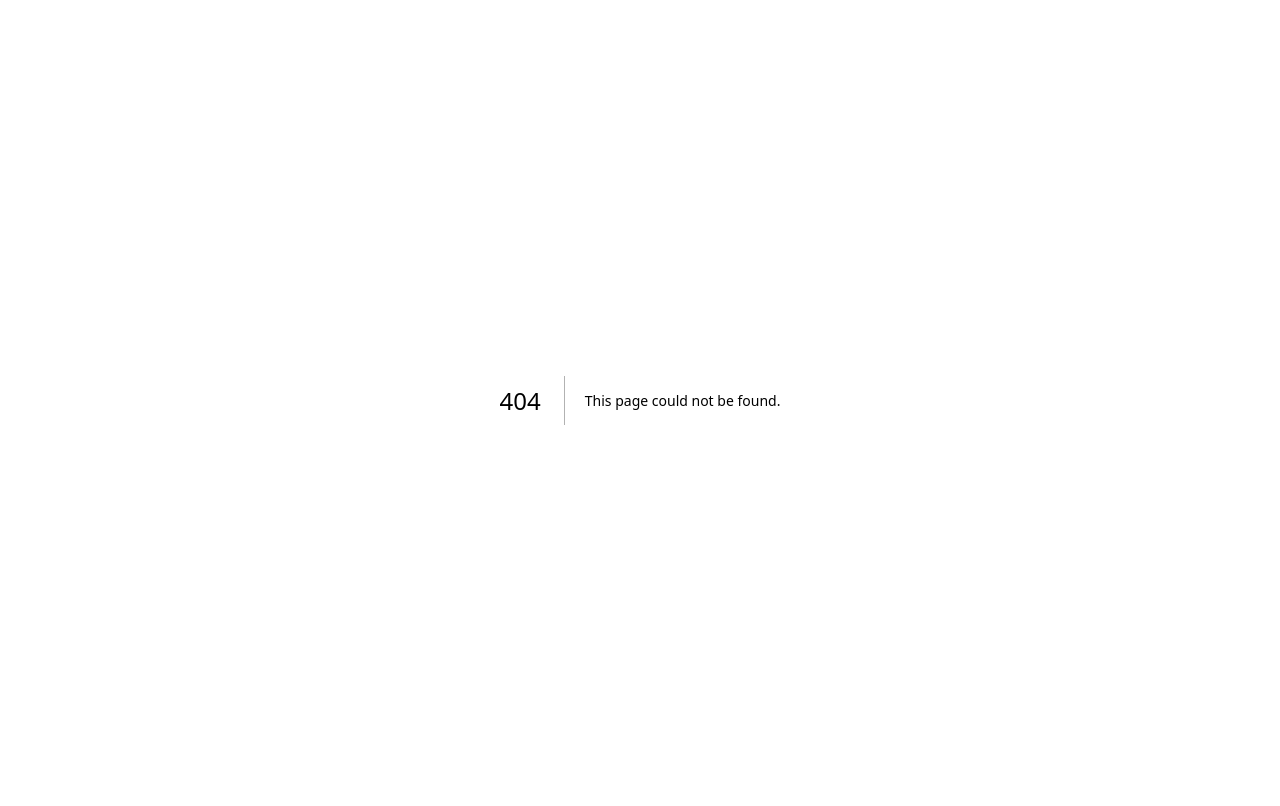
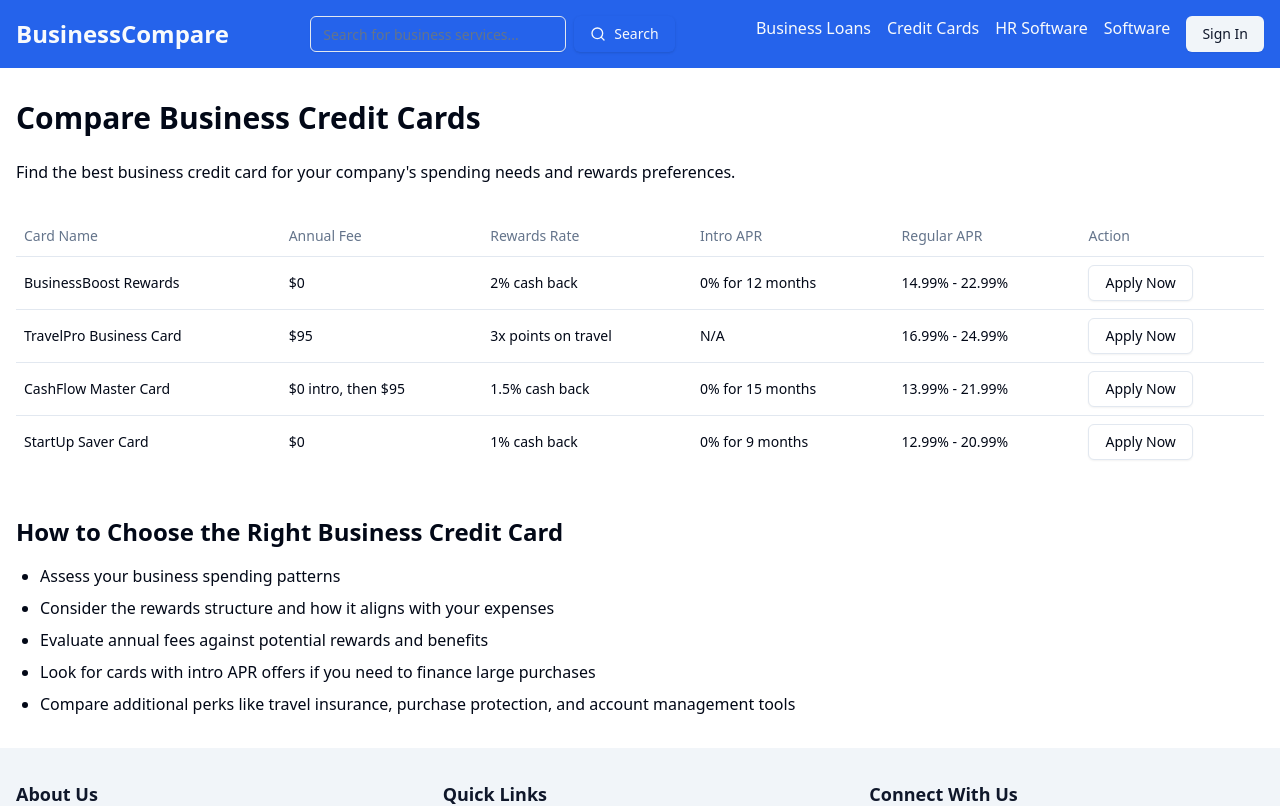
Before and after one commit to ewinney/Compare, a Next.js app: page /credit-cards in a window 1280 px wide. Before the commit this address had no page. Shown: the top 806 px of the page. Built offline with nearby package versions, Linux system fonts and the light colour scheme.

Commit message:
SOFTGEN MAGIC

```diff
--- a/src/components/Header.jsx
+++ b/src/components/Header.jsx
@@ -1,23 +1,25 @@
 import Link from 'next/link';
 import { Button } from '@/components/ui/button';
+import Search from './Search';
 
 export default function Header() {
   return (
     <header className="bg-primary text-primary-foreground">
       <div className="container mx-auto px-4 py-4">
-        <div className="flex justify-between items-center">
-          <Link href="/" className="text-2xl font-bold">
+        <div className="flex flex-col md:flex-row justify-between items-center">
+          <Link href="/" className="text-2xl font-bold mb-4 md:mb-0">
             BusinessCompare
           </Link>
-          <nav>
-            <ul className="flex space-x-4">
+          <Search />
+          <nav className="mt-4 md:mt-0">
+            <ul className="flex flex-wrap justify-center md:justify-end space-x-4">
               <li><Link href="/loans" className="hover:underline">Business Loans</Link></li>
               <li><Link href="/credit-cards" className="hover:underline">Credit Cards</Link></li>
               <li><Link href="/hr-software" className="hover:underline">HR Software</Link></li>
               <li><Link href="/software" className="hover:underline">Software</Link></li>
+              <li><Button variant="secondary" className="mt-2 md:mt-0">Sign In</Button></li>
             </ul>
           </nav>
-          <Button variant="secondary">Sign In</Button>
         </div>
       </div>
     </header>
--- /dev/null
+++ b/src/components/Search.jsx
@@ -0,0 +1,64 @@
+import { useState } from 'react';
+import { Input } from '@/components/ui/input';
+import { Button } from '@/components/ui/button';
+import { Search as SearchIcon } from 'lucide-react';
+
+const searchCategories = [
+  'Business Loans',
+  'Credit Cards',
+  'HR Software',
+  'Accounting Software',
+  'CRM Software',
+  'Project Management Tools',
+];
+
+export default function Search() {
+  const [searchTerm, setSearchTerm] = useState('');
+  const [suggestions, setSuggestions] = useState([]);
+
+  const handleSearch = (value) => {
+    setSearchTerm(value);
+    if (value.length > 0) {
+      const filteredSuggestions = searchCategories.filter(category =>
+        category.toLowerCase().includes(value.toLowerCase())
+      );
+      setSuggestions(filteredSuggestions);
+    } else {
+      setSuggestions([]);
+    }
+  };
+
+  return (
+    <div className="relative">
+      <div className="flex">
+        <Input
+          type="text"
+          placeholder="Search for business services..."
+          value={searchTerm}
+          onChange={(e) => handleSearch(e.target.value)}
+          className="w-64 mr-2"
+        />
+        <Button type="submit">
+          <SearchIcon className="h-4 w-4 mr-2" />
+          Search
+        </Button>
+      </div>
+      {suggestions.length > 0 && (
+        <ul className="absolute z-10 w-64 bg-background border border-input rounded-md mt-1 max-h-60 overflow-auto">
+          {suggestions.map((suggestion, index) => (
+            <li
+              key={index}
+              className="px-4 py-2 hover:bg-accent hover:text-accent-foreground cursor-pointer"
+              onClick={() => {
+                setSearchTerm(suggestion);
+                setSuggestions([]);
+              }}
+            >
+              {suggestion}
+            </li>
+          ))}
+        </ul>
+      )}
+    </div>
+  );
+}
--- /dev/null
+++ b/src/pages/credit-cards.js
@@ -0,0 +1,57 @@
+import Layout from '@/components/Layout';
+import { Table, TableBody, TableCell, TableHead, TableHeader, TableRow } from '@/components/ui/table';
+import { Button } from '@/components/ui/button';
+
+const creditCardOptions = [
+  { name: 'BusinessBoost Rewards', annualFee: '$0', rewardsRate: '2% cash back', introAPR: '0% for 12 months', regularAPR: '14.99% - 22.99%' },
+  { name: 'TravelPro Business Card', annualFee: '$95', rewardsRate: '3x points on travel', introAPR: 'N/A', regularAPR: '16.99% - 24.99%' },
+  { name: 'CashFlow Master Card', annualFee: '$0 intro, then $95', rewardsRate: '1.5% cash back', introAPR: '0% for 15 months', regularAPR: '13.99% - 21.99%' },
+  { name: 'StartUp Saver Card', annualFee: '$0', rewardsRate: '1% cash back', introAPR: '0% for 9 months', regularAPR: '12.99% - 20.99%' },
+];
+
+export default function CreditCards() {
+  return (
+    <Layout>
+      <h1 className="text-3xl font-bold mb-6">Compare Business Credit Cards</h1>
+      <p className="mb-8">Find the best business credit card for your company's spending needs and rewards preferences.</p>
+
+      <Table>
+        <TableHeader>
+          <TableRow>
+            <TableHead>Card Name</TableHead>
+            <TableHead>Annual Fee</TableHead>
+            <TableHead>Rewards Rate</TableHead>
+            <TableHead>Intro APR</TableHead>
+            <TableHead>Regular APR</TableHead>
+            <TableHead>Action</TableHead>
+          </TableRow>
+        </TableHeader>
+        <TableBody>
+          {creditCardOptions.map((card) => (
+            <TableRow key={card.name}>
+              <TableCell className="font-medium">{card.name}</TableCell>
+              <TableCell>{card.annualFee}</TableCell>
+              <TableCell>{card.rewardsRate}</TableCell>
+              <TableCell>{card.introAPR}</TableCell>
+              <TableCell>{card.regularAPR}</TableCell>
+              <TableCell>
+                <Button variant="outline">Apply Now</Button>
+              </TableCell>
+            </TableRow>
+          ))}
+        </TableBody>
+      </Table>
+
+      <div className="mt-12">
+        <h2 className="text-2xl font-semibold mb-4">How to Choose the Right Business Credit Card</h2>
+        <ul className="list-disc pl-6 space-y-2">
+          <li>Assess your business spending patterns</li>
+          <li>Consider the rewards structure and how it aligns with your expenses</li>
+          <li>Evaluate annual fees against potential rewards and benefits</li>
+          <li>Look for cards with intro APR offers if you need to finance large purchases</li>
+          <li>Compare additional perks like travel insurance, purchase protection, and account management tools</li>
+        </ul>
+      </div>
+    </Layout>
+  );
+}
--- a/src/pages/index.js
+++ b/src/pages/index.js
@@ -22,6 +22,26 @@ export default function Home() {
         </div>
 
         <section className="mb-12">
+          <h2 className="text-3xl font-bold mb-4">Featured Comparisons</h2>
+          <div className="grid grid-cols-1 md:grid-cols-2 gap-6">
+            <div className="bg-accent text-accent-foreground rounded-lg shadow-md p-6">
+              <h3 className="text-2xl font-semibold mb-2">Top Business Credit Cards for Travel</h3>
+              <p className="mb-4">Discover cards that offer the best travel rewards and perks for your business.</p>
+              <Link href="/credit-cards">
+                <Button variant="secondary">View Comparison</Button>
+              </Link>
+            </div>
+            <div className="bg-accent text-accent-foreground rounded-lg shadow-md p-6">
+              <h3 className="text-2xl font-semibold mb-2">Best Small Business Loans</h3>
+              <p className="mb-4">Compare flexible financing options tailored for small businesses.</p>
+              <Link href="/loans">
+                <Button variant="secondary">View Comparison</Button>
+              </Link>
+            </div>
+          </div>
+        </section>
+
+        <section className="mb-12">
           <h2 className="text-3xl font-bold mb-4">Why Choose BusinessCompare?</h2>
           <div className="grid grid-cols-1 md:grid-cols-3 gap-6">
             <div>
@@ -38,6 +58,20 @@ export default function Home() {
             </div>
           </div>
         </section>
+
+        <section className="mb-12">
+          <h2 className="text-3xl font-bold mb-4">What Our Users Say</h2>
+          <div className="grid grid-cols-1 md:grid-cols-2 gap-6">
+            <div className="bg-card text-card-foreground rounded-lg shadow-md p-6">
+              <p className="italic mb-4">"BusinessCompare helped us find the perfect CRM software for our startup. The comparison tools are incredibly useful!"</p>
+              <p className="font-semibold">- Sarah J., Tech Entrepreneur</p>
+            </div>
+            <div className="bg-card text-card-foreground rounded-lg shadow-md p-6">
+              <p className="italic mb-4">"Thanks to BusinessCompare, we secured a great business loan with favorable terms. Highly recommended!"</p>
+              <p className="font-semibold">- Michael T., Small Business Owner</p>
+            </div>
+          </div>
+        </section>
       </div>
     </Layout>
   );
```
